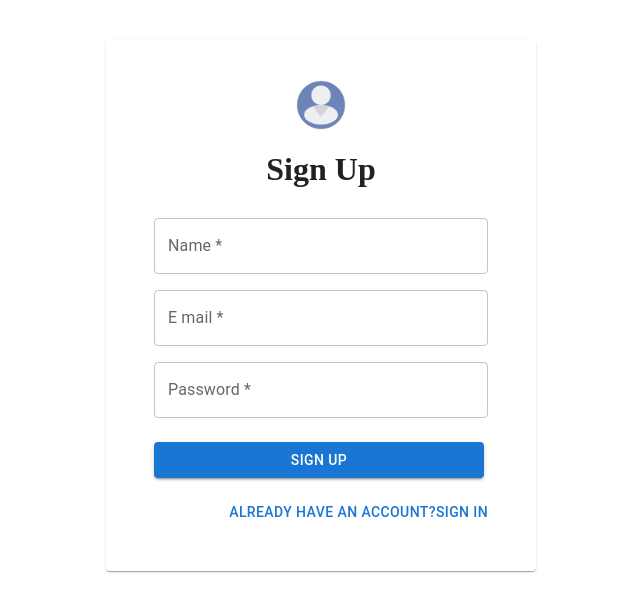
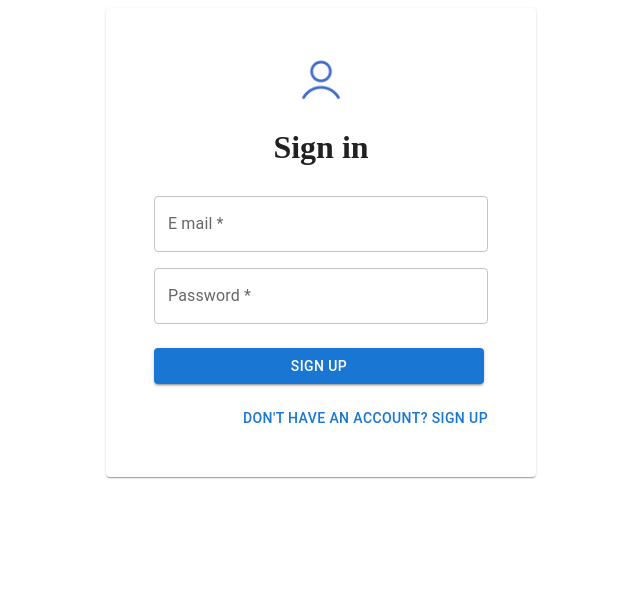
Before and after one commit to Dulanjali29/Student-Management-System, a React (Vite) app: page / in a window 1280 px wide. Shown: the top 612 px of the page, without its empty margins (319-959 px from the left). Built offline with nearby package versions, Linux system fonts and the light colour scheme.

Commit message:
change-ui-image

```diff
--- a/src/app/App.jsx
+++ b/src/app/App.jsx
@@ -10,12 +10,12 @@ function App() {
 
   return (
 <div>
-  <Box sx={{display:'flex',justifyContent:'center',marginTop:5}}>
+  {/* <Box sx={{display:'flex',justifyContent:'center',marginTop:5}}>
     <SignUp/>
+  </Box> */}
+  <Box sx={{display:'flex',justifyContent:'center'}}>
+    <Signin/>
   </Box>
-  {/* <Box sx={{display:'flex',justifyContent:'center'}}>
-    <Signin/>
-  </Box> */}
 </div>
 
   )
--- a/src/pages/SignUp/SignUp.jsx
+++ b/src/pages/SignUp/SignUp.jsx
@@ -12,8 +12,8 @@ export default function SignUp(){
                 <Box sx={{display:'flex', justifyContent:'center'}}>
                 <Avatar
         alt="Remy Sharp"
-        src="../src/assets/icons8-user-64.png"
-        sx={{ width: 50, height: 50 }}
+        src="../src/assets/user1.png"
+        sx={{ width: 60, height: 60 }}
       />
                 </Box>
                 <Box sx={{display:'flex',justifyContent:'center'}}>
--- a/src/pages/Signin/Sigin.jsx
+++ b/src/pages/Signin/Sigin.jsx
@@ -12,8 +12,8 @@ export default function Signin(){
                 <Box sx={{display:'flex', justifyContent:'center'}}>
                 <Avatar
         alt="Remy Sharp"
-        src="../src/assets/icons8-user-64.png"
-        sx={{ width: 50, height: 50 }}
+        src="../src/assets/user1.png"
+        sx={{ width: 60, height: 60 }}
       />
                 </Box>
                 <Box sx={{display:'flex',justifyContent:'center'}}>
```
Also changed, not shown: src/assets/user1.png (renamed from src/assets/icons8-user-64 (1).png), src/assets/user2.png (renamed from src/assets/icons8-user-64.png).
